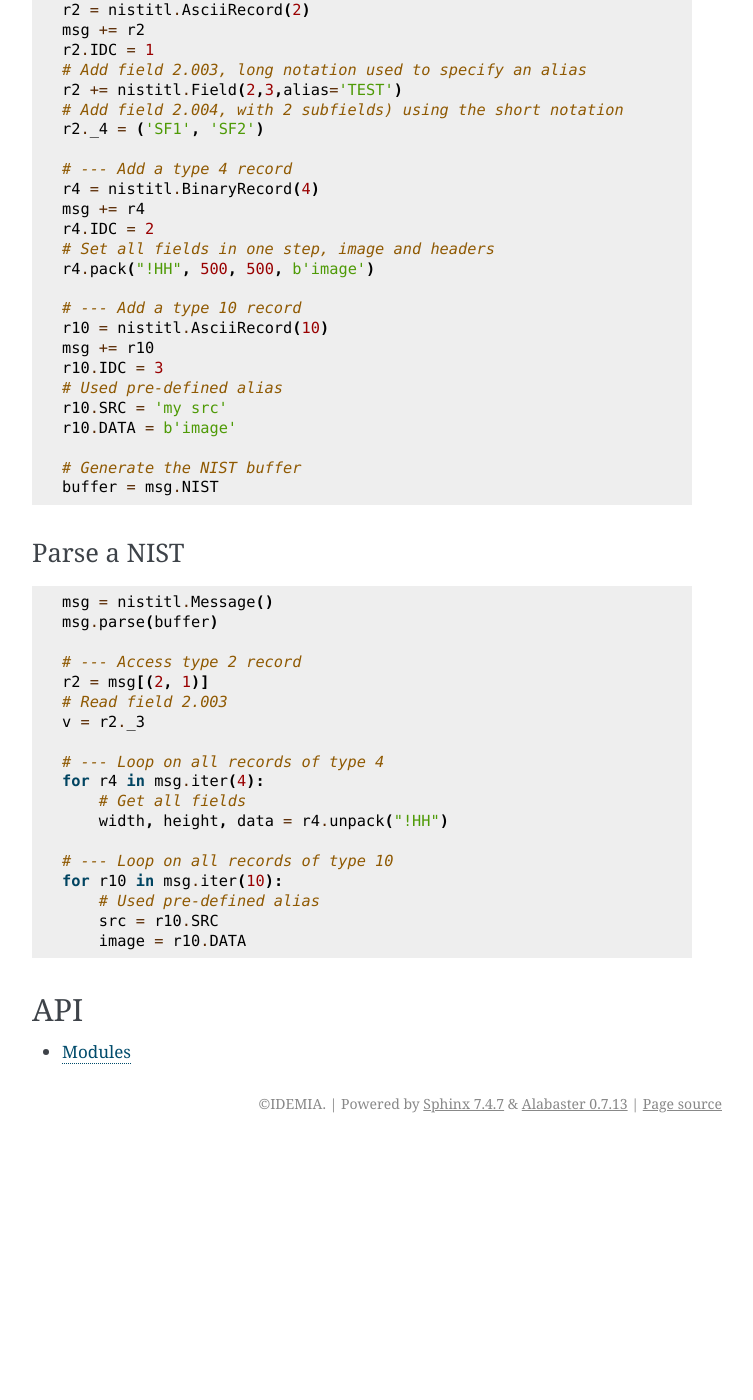
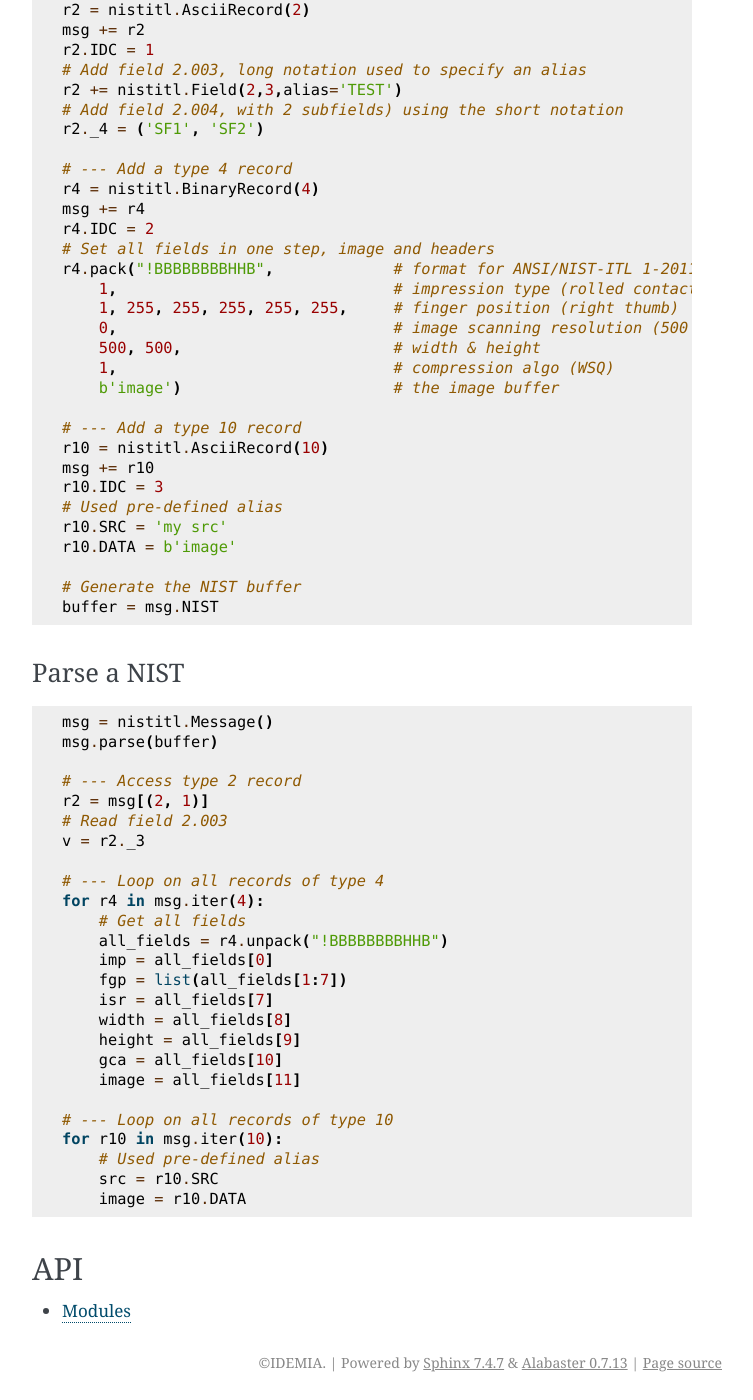
Before and after one commit to idemia/python-nistitl, a Sphinx documentation site: the page built from docs/index.rst, in a window 1280 px wide and 1400 px high, scrolled down 1067 px. Shown: the whole window, without its empty margins (388-1141 px from the left). Built offline with Sphinx 7.4.7, drawn with Linux system fonts in a browser that asks for light colours; before the commit the page ends 2210 px from its top, so only the background shows below that.

Commit message:
Update doc sample for type 4

```diff
--- a/docs/index.rst
+++ b/docs/index.rst
@@ -74,7 +74,13 @@ Build a NIST
     msg += r4
     r4.IDC = 2
     # Set all fields in one step, image and headers
-    r4.pack("!HH", 500, 500, b'image')
+    r4.pack("!BBBBBBBBHHB",             # format for ANSI/NIST-ITL 1-2011: UPDATE 2015
+        1,                              # impression type (rolled contact)
+        1, 255, 255, 255, 255, 255,     # finger position (right thumb)
+        0,                              # image scanning resolution (500 ppi)
+        500, 500,                       # width & height
+        1,                              # compression algo (WSQ)
+        b'image')                       # the image buffer
 
     # --- Add a type 10 record
     r10 = nistitl.AsciiRecord(10)
@@ -103,7 +109,14 @@ Parse a NIST
     # --- Loop on all records of type 4
     for r4 in msg.iter(4):
         # Get all fields
-        width, height, data = r4.unpack("!HH")
+        all_fields = r4.unpack("!BBBBBBBBHHB")
+        imp = all_fields[0]
+        fgp = list(all_fields[1:7])
+        isr = all_fields[7]
+        width = all_fields[8]
+        height = all_fields[9]
+        gca = all_fields[10]
+        image = all_fields[11]
 
     # --- Loop on all records of type 10
     for r10 in msg.iter(10):
```
